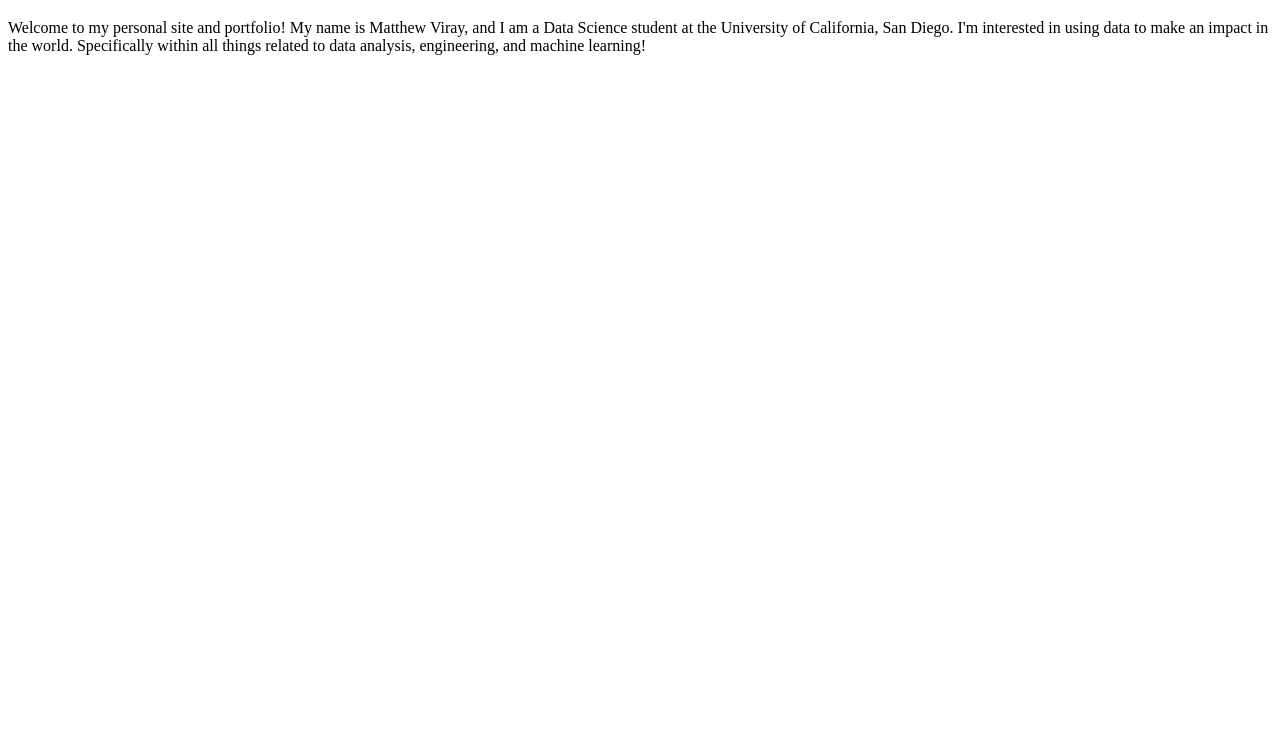
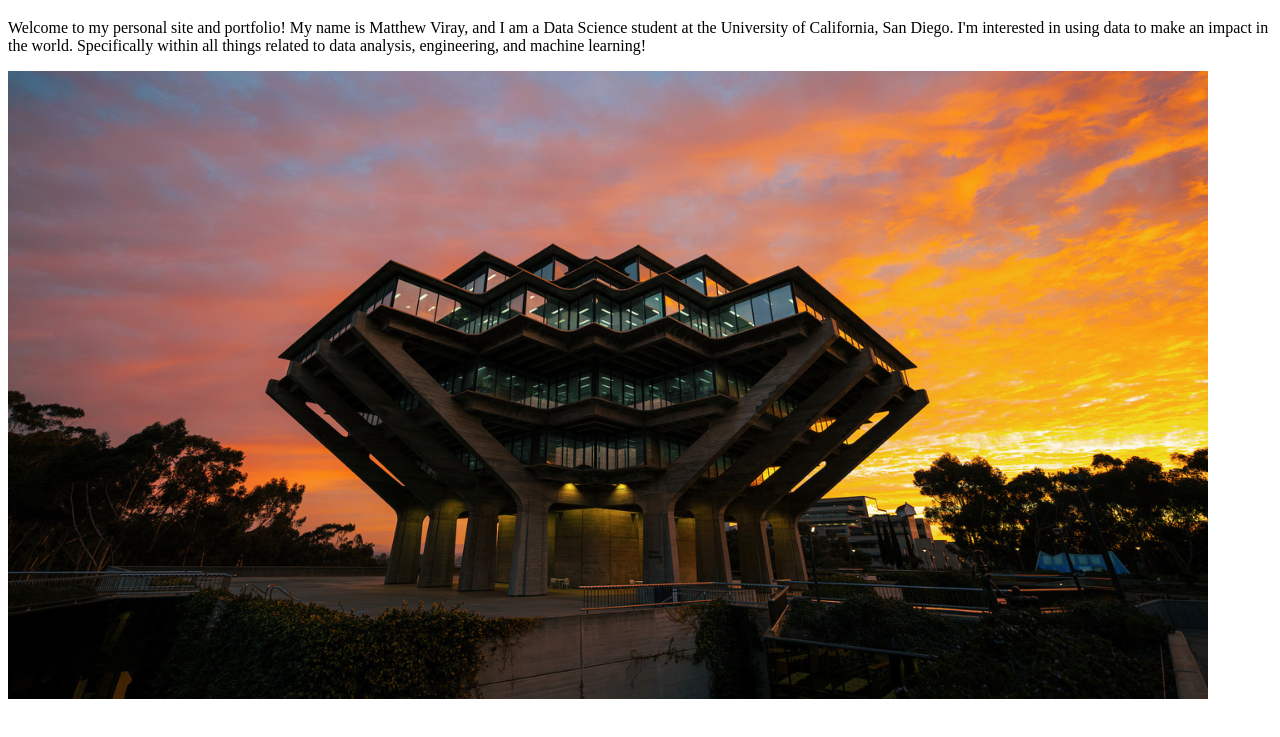
Before and after one commit to matthewviray/portfolio, a plain HTML site: page index.html in a window 1280 px wide. Shown: the part 61-798 px from the top of the page. Drawn offline with Linux system fonts and the light colour scheme.

Commit message:
Added photo in index.html

```diff
--- a/index.html
+++ b/index.html
@@ -12,5 +12,6 @@
         I'm interested in using data to make an impact in the world.
         Specifically within all things related to data analysis, engineering, and
         machine learning!</p>
+    <img src="images/ucsd-geisel.png" alt="UCSD Geisel Library with beautiful backdrop">
 </body>
 </html>
```
Also changed, not shown: images/ucsd-geisel.png (added).
